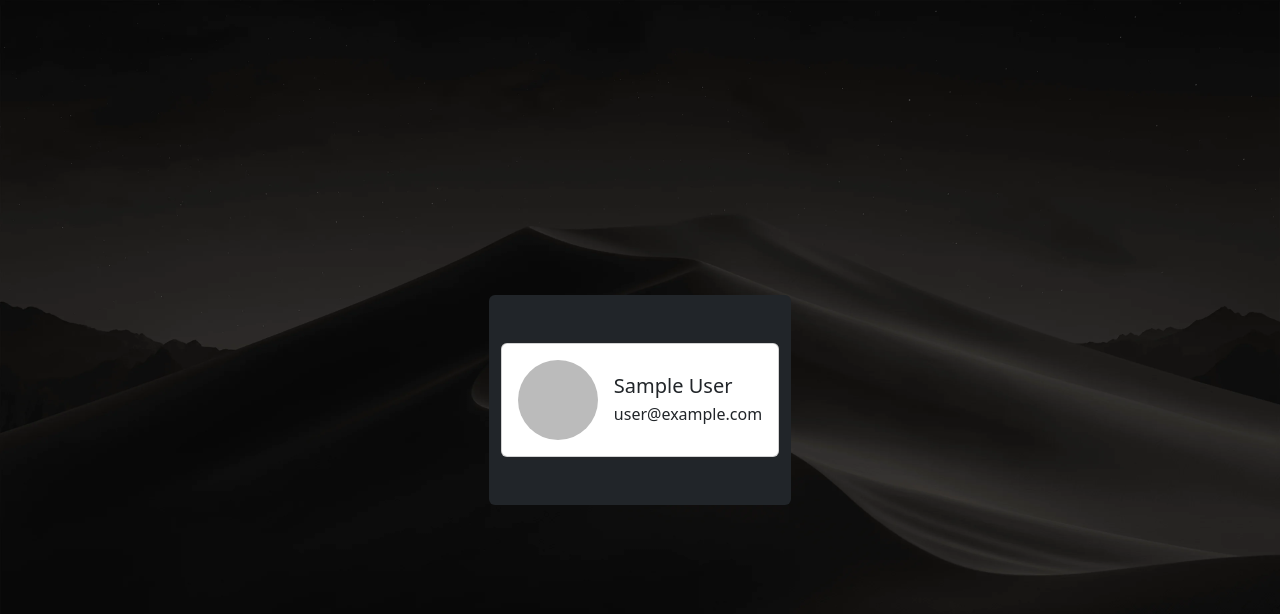
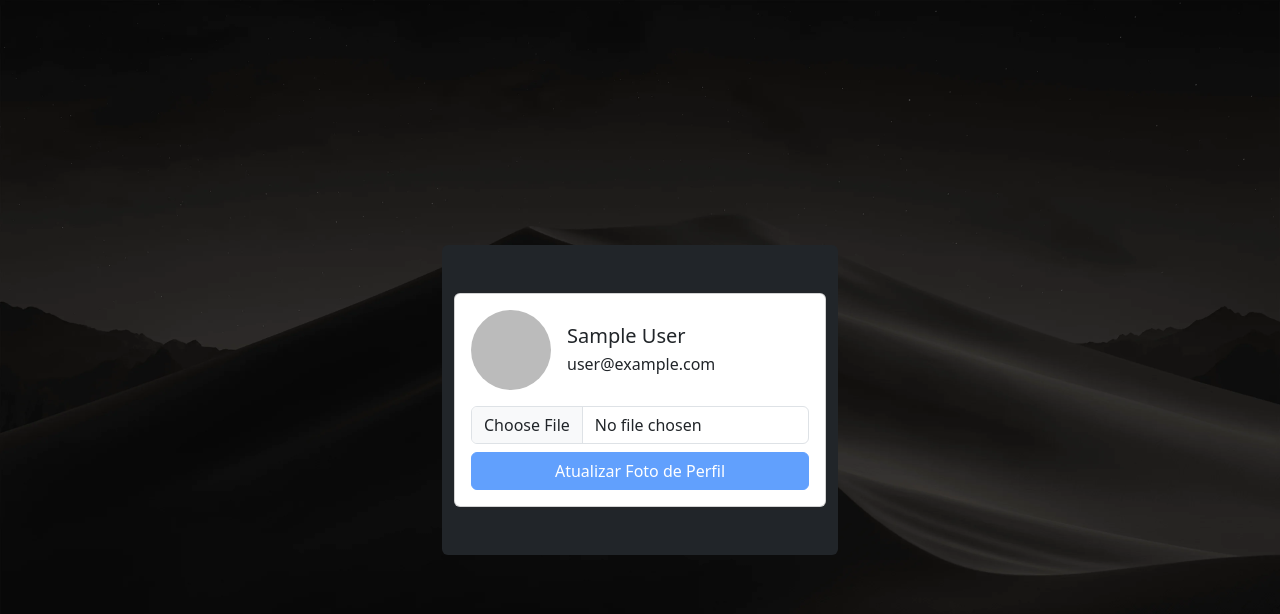
Before and after one commit to NEW-FINCASH/New-Fincash-Frontend, a React (Vite) app: page / in a window 1280 px wide. Shown: the top 614 px of the page. Built offline with nearby package versions, Linux system fonts and the light colour scheme; no server answers; sample sign-in values are in the browser's storage.

Commit message:
feat: implement profile photo upload functionality in Home component

```diff
--- a/src/pages/Home.tsx
+++ b/src/pages/Home.tsx
@@ -1,9 +1,13 @@
-import { onAuthStateChanged, User } from "firebase/auth";
+import { onAuthStateChanged, updateProfile, User } from "firebase/auth";
 import { auth } from "../services/firebase";
 import { useEffect, useState } from "react";
+import { getStorage, ref, uploadBytes, getDownloadURL } from "firebase/storage";
 
 export default function Home() {
-  const [user, setUser] = useState<User | null>(null); // 👈 corrige aqui
+  const [user, setUser] = useState<User | null>(null);
+  const [newPhoto, setNewPhoto] = useState<File | null>(null);
+  const [preview, setPreview] = useState<string | null>(null);
+  const [uploading, setUploading] = useState(false);
 
   useEffect(() => {
     const unsubscribe = onAuthStateChanged(auth, (u) => {
@@ -17,14 +21,46 @@ export default function Home() {
     return () => unsubscribe();
   }, []);
 
+  const handleImageChange = (e: React.ChangeEvent<HTMLInputElement>) => {
+    const file = e.target.files?.[0];
+    if (file) {
+      setNewPhoto(file);
+      setPreview(URL.createObjectURL(file));
+    }
+  };
+
+  const handleUpload = async () => {
+    if (!user || !newPhoto) return;
+
+    setUploading(true);
+
+    try {
+      const storage = getStorage();
+      const photoRef = ref(storage, `profile_photos/${user.uid}/${newPhoto.name}`);
+      await uploadBytes(photoRef, newPhoto);
+      const photoURL = await getDownloadURL(photoRef);
+
+      await updateProfile(user, { photoURL });
+
+      // Força atualização do user no estado
+      setUser({ ...user, photoURL } as User);
+      alert("Foto de perfil atualizada!");
+    } catch (error) {
+      console.error("Erro ao enviar imagem:", error);
+      alert("Erro ao atualizar foto.");
+    } finally {
+      setUploading(false);
+    }
+  };
+
   if (!user) return null;
 
   return (
     <div className="container bg-dark rounded py-5">
       <div className="card profile-card p-3 mx-auto" style={{ maxWidth: "400px" }}>
-        <div className="d-flex align-items-center gap-3">
+        <div className="d-flex align-items-center gap-3 mb-3">
           <img
-            src={user.photoURL ?? ""}
+            src={preview ?? user.photoURL ?? ""}
             alt={user.displayName ?? "Usuário"}
             className="rounded-circle"
             style={{ width: "80px", height: "80px", objectFit: "cover" }}
@@ -34,6 +70,15 @@ export default function Home() {
             <p className="mb-0 email-text">{user.email}</p>
           </div>
         </div>
+
+        <input type="file" accept="image/*" onChange={handleImageChange} className="form-control mb-2" />
+        <button
+          onClick={handleUpload}
+          className="btn btn-primary w-100"
+          disabled={!newPhoto || uploading}
+        >
+          {uploading ? "Atualizando..." : "Atualizar Foto de Perfil"}
+        </button>
       </div>
     </div>
   );
```
